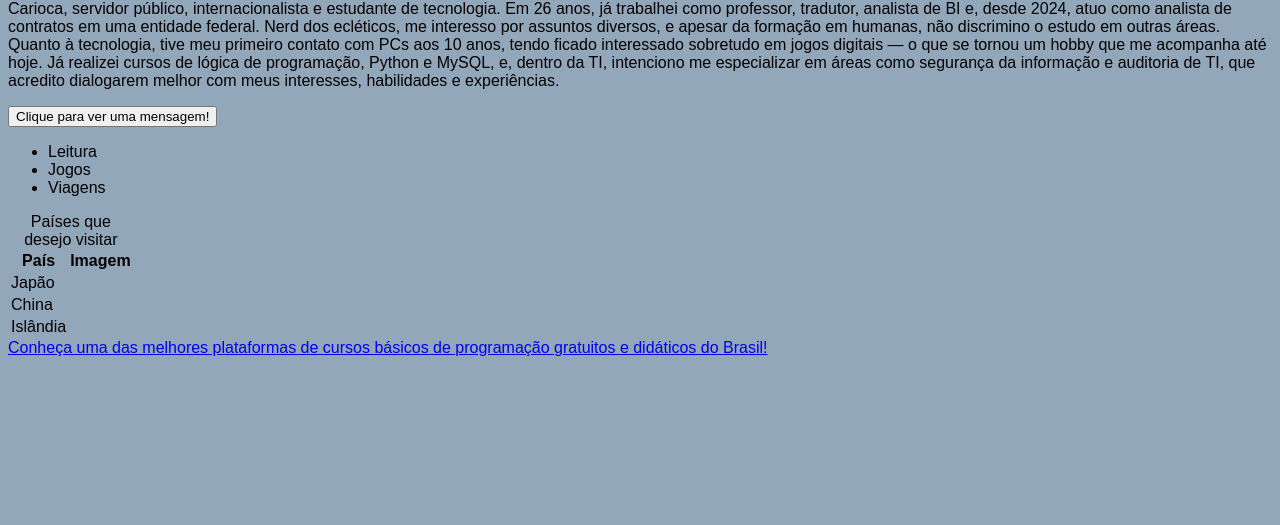
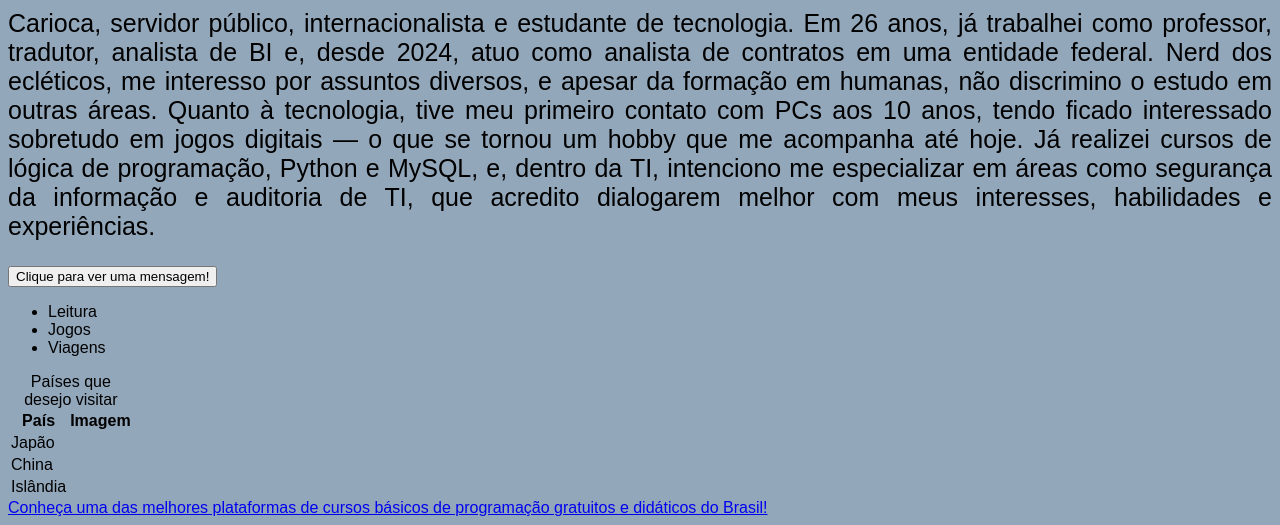
Before and after one commit to PvKriiger/fds.uninter.trabalho, a plain HTML site: page index.html in a window 1280 px wide. Shown: the part 596-1121 px from the top of the page. Before the commit the page ends 961 px from the top, so only its background shows below. Drawn offline with Linux system fonts and the light colour scheme.

Commit message:
Update estilo.css

```diff
--- a/estilo.css
+++ b/estilo.css
@@ -14,3 +14,8 @@ h1 {
     width: 500px;
     height: auto;
 }
+
+p {
+    text-align: justify;
+    font-size: 25px;
+}
```
